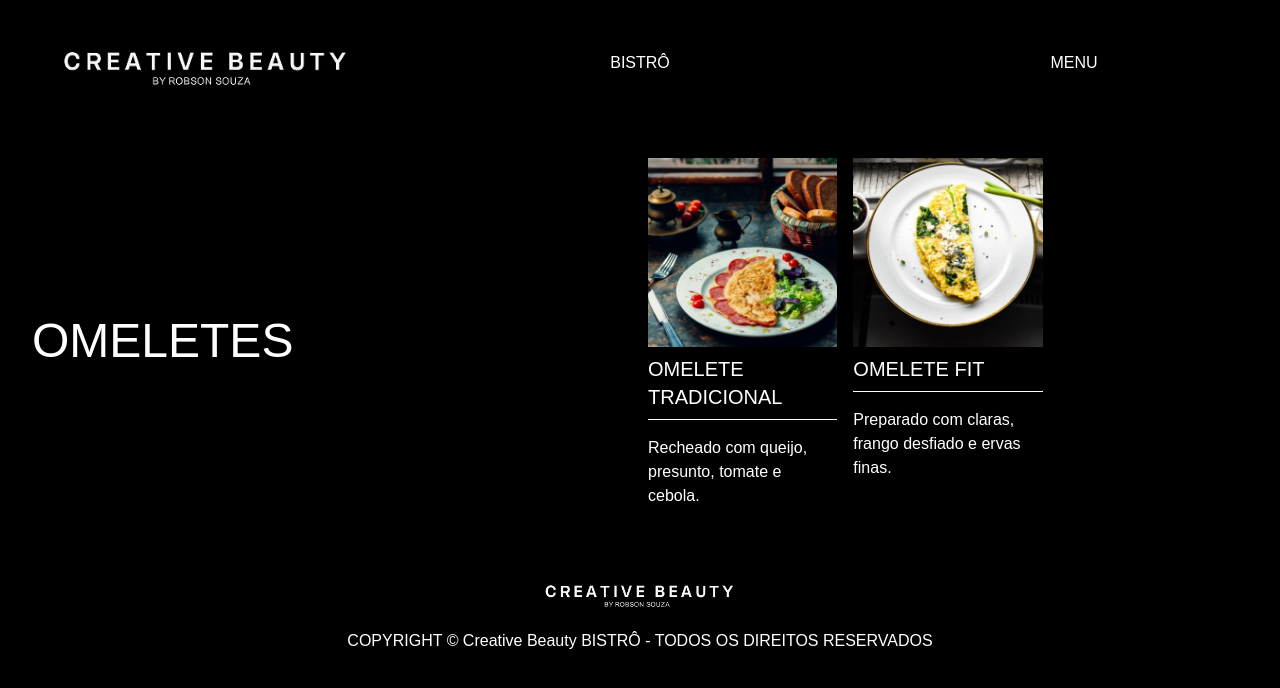
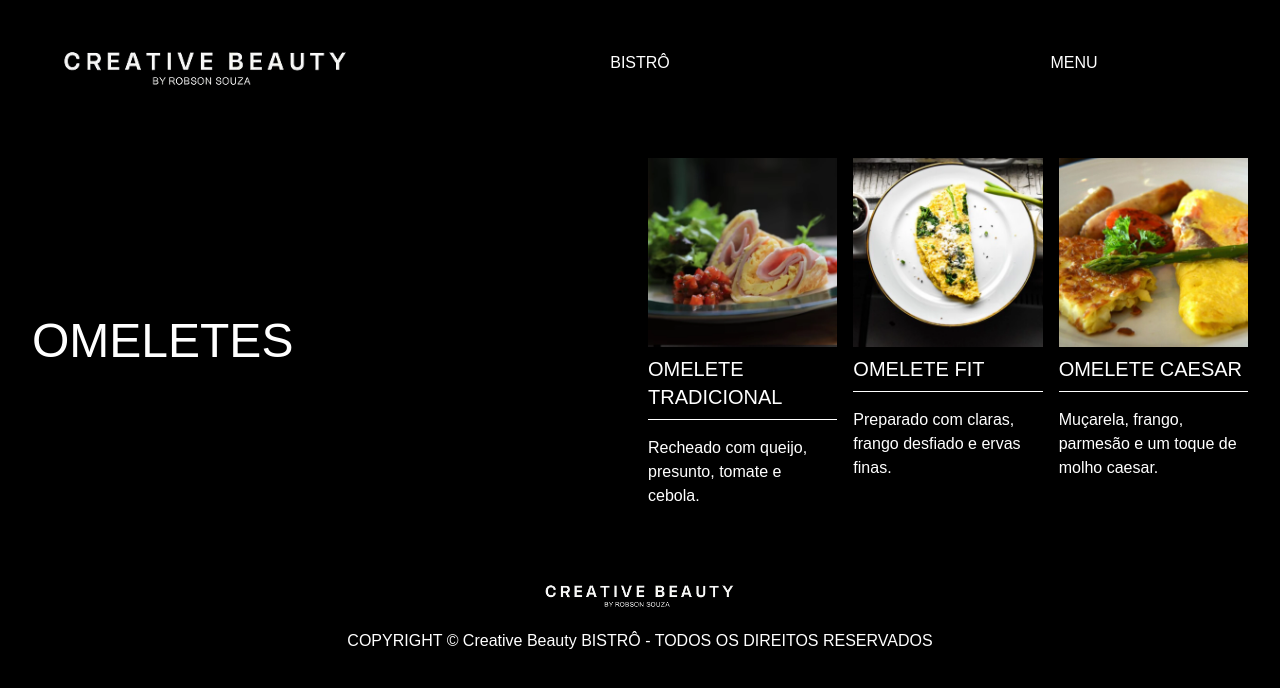
Before and after one commit to agenciane/bistro-creative-beaouty, a Next.js app: page /omeletes in a window 1280 px wide. Shown: the top 688 px of the page. Built offline with nearby package versions, Linux system fonts and the light colour scheme.

Commit message:
feat: omelete

```diff
--- a/src/app/omeletes/page.tsx
+++ b/src/app/omeletes/page.tsx
@@ -12,12 +12,18 @@ const entrada: React.FC = () => {
           <ItemMenu
             title="Omelete Tradicional"
             description="Recheado com queijo, presunto, tomate e cebola."
-            photoUrl="/omelete.webp"
+            photoUrl="/omelete-presunto.webp"
           />
           <ItemMenu
             title="Omelete Fit"
             description="Preparado com claras, frango desfiado e ervas finas."
             photoUrl="/omeletfit.webp"
+          />
+
+          <ItemMenu
+            title="Omelete Caesar"
+            description="Muçarela, frango, parmesão e um toque de molho caesar."
+            photoUrl="/omelete-frango.webp"
           />
         </div>
       </section>
```
Also changed, not shown: public/omelete-frango.webp (added), public/omelete-presunto.webp (added).
